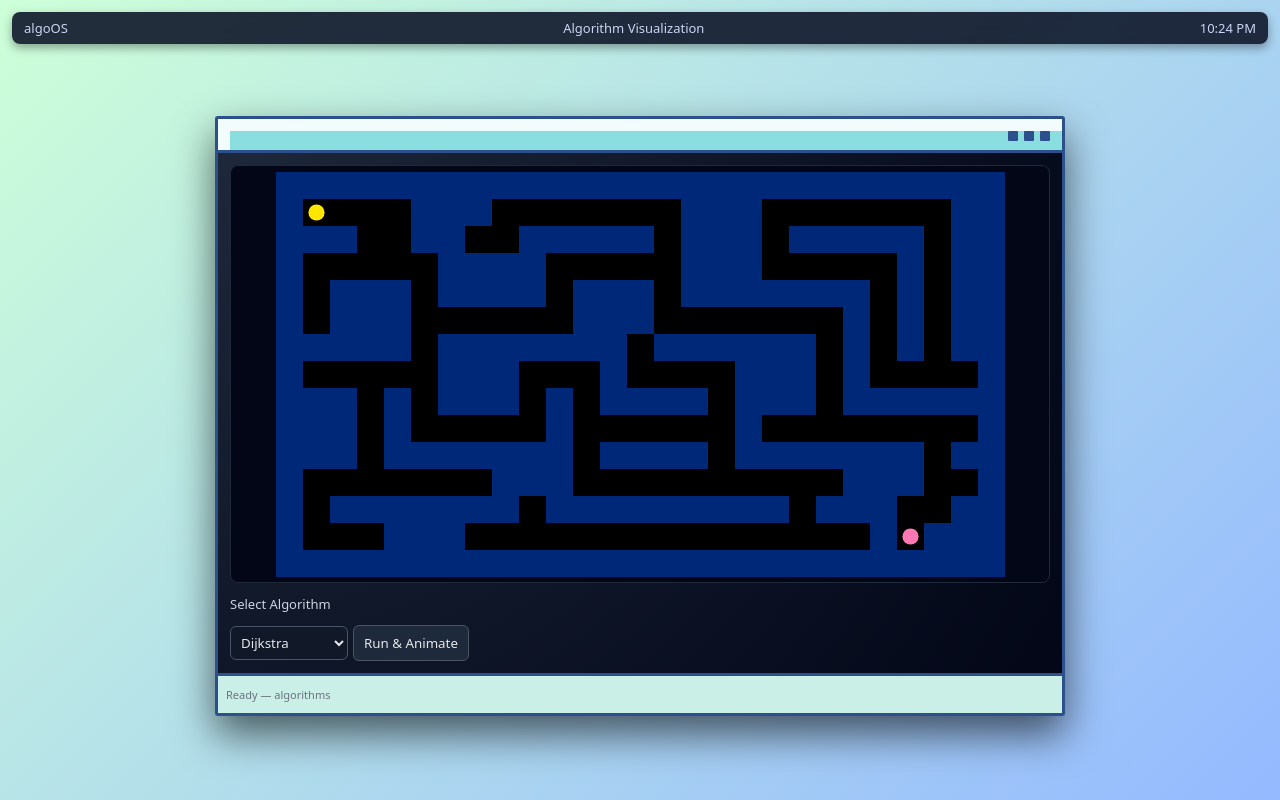
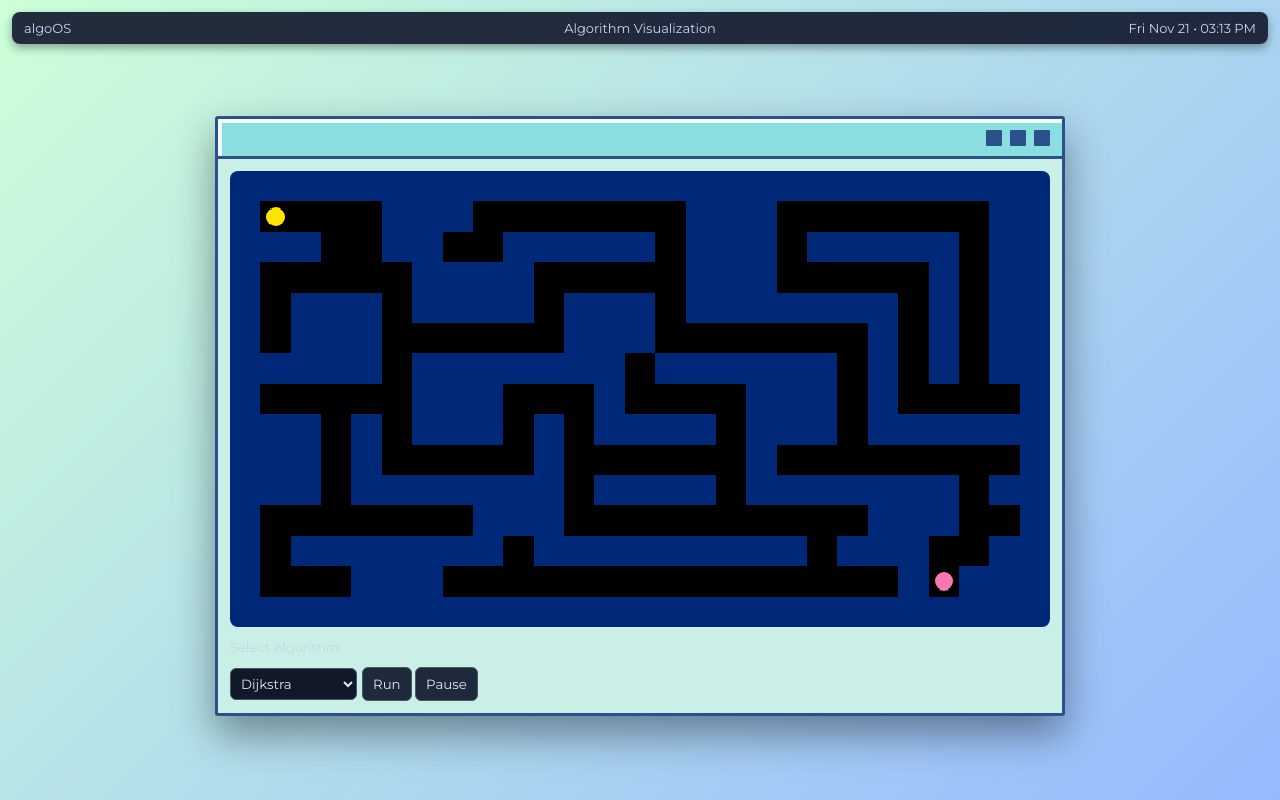
Before and after one commit to chlyn/COSC428_Project, a plain HTML site: page index.html in a window 1280 px wide. Drawn offline with Linux system fonts and the light colour scheme.

Commit message:
Clean up

```diff
--- a/index.html
+++ b/index.html
@@ -3,6 +3,7 @@
 <head>
   <meta charset="UTF-8" />
   <title>Algorithm Visualization Desktop</title>
+  <link href="https://fonts.googleapis.com/css2?family=Montserrat:wght@300;400;500;600;700&display=swap" rel="stylesheet">
   <link rel="stylesheet" href="style.css">
 </head>
 <body>
@@ -10,7 +11,7 @@
     <header class="desktop-bar">
       <div>algoOS</div>
       <div>Algorithm Visualization</div>
-      <div>10:24 PM</div>
+      <div id="datetime"></div>
     </header>
 
     <main class="desktop-main">
@@ -34,22 +35,19 @@
 
         <div class="controls">
             <label class="control-label">Select Algorithm</label>
-                <div class="controls-container2">
-                    <div class="algoselect-container">
+            <div class="controls-container">
+                  <div class="algoSelect-container">
                     <select id="algoSelect">
                       <option value="dijkstra">Dijkstra</option>
                       <option value="bellmanford">Bellman-Ford</option>
                     </select>
                   </div>
-                    <div class="runAlgoBtn-container">
-                        <button id="runAlgoBtn">Run & Animate</button>
+                  <div class="algoBtns-container">
+                    <button id="runBtn">Run</button>
+                    <button id="pauseBtn">Pause</button>
                   </div>
               </div>
             </div>
-        </div>
-
-        <div class="app-statusbar">
-          Ready — algorithms
         </div>
       </div>
     </main>
--- a/script.js
+++ b/script.js
@@ -2,7 +2,7 @@ const canvas = document.getElementById("graphCanvas");
 const container = document.getElementById("graph-container");
 const ctx = canvas.getContext("2d");
 
-const runBtn = document.getElementById("runAlgoBtn");
+const runBtn = document.getElementById("runBtn");
 
 let cellSize;
 let rows, cols;
@@ -60,9 +60,9 @@ function resizeCanvas() {
   canvas.width  = cellSize * cols;
   canvas.height = cellSize * rows;
 
-  // Match CSS size to drawing size
-  canvas.style.width  = canvas.width + "px";
-  canvas.style.height = canvas.height + "px";
+  // // Match CSS size to drawing size
+  // canvas.style.width  = canvas.width + "px";
+  // canvas.style.height = canvas.height + "px";
 
   drawMaze();
 }
@@ -177,3 +177,24 @@ runBtn.addEventListener("click", () => {
 // do not remove
 window.addEventListener("load", resizeCanvas);
 window.addEventListener("resize", resizeCanvas);
+
+// === DECKTOP DATE & TIME ===
+function updateDateTime() {
+  const now = new Date();
+
+  const weekday = now.toLocaleDateString("en-US", { weekday: "short" });
+  const month   = now.toLocaleDateString("en-US", { month: "short" });
+  const day     = now.getDate(); // numeric day, no comma
+  const time    = now.toLocaleTimeString([], {
+    hour: "2-digit",
+    minute: "2-digit"
+  });
+
+  // No commas anywhere
+  const formatted = `${weekday} ${month} ${day} • ${time}`;
+
+  document.getElementById("datetime").textContent = formatted;
+}
+
+updateDateTime();
+setInterval(updateDateTime, 1000);
--- a/style.css
+++ b/style.css
@@ -1,17 +1,18 @@
 :root {
+  --desktopbar-background: #CAEFE6;
+  --desktopbar-border: #2C508C;
   --window-border: #2C508C;
+  --window-content-background: #CAEFE6;
   --window-titlebar-buttons: #2C508C;
   --window-titlebar-background: #CAEFE6;
   --window-titlebar-highlights: #F2FCFC;
-  --window-surface-background: #1d283a;
-  --window-statusbar-background: #CAEFE6;
 }
 
 * {
   box-sizing: border-box;
   margin: 0;
   padding: 0;
-  font-family: system-ui, -apple-system, BlinkMacSystemFont, "Segoe UI";
+  font-family: 'Montserrat', sans-serif;
 }
 
 body {
@@ -31,10 +32,20 @@ body {
 }
 
 #graph-container {
-    flex: none;
-    width: 100%;
-    height: 400px;
-    max-height: 500px;
+  flex: 1;
+  width: 100%;
+  display: flex;
+  justify-content: center;
+  align-items: center;
+  border-radius: 8px;
+  overflow: hidden;
+  position: relative;
+}
+
+#graphCanvas {
+  width: 100%;
+  height: 100%;
+  image-rendering: pixelated;
 }
 
 .desktop-bar {
@@ -42,13 +53,20 @@ body {
   border-radius: 8px;
   background: rgba(15, 23, 42, 0.9);
   backdrop-filter: blur(6px);
-  display: flex;
+  display: grid;
+  grid-template-columns: 1fr auto 1fr;
   align-items: center;
-  justify-content: space-between;
   padding: 0 12px;
   color: #cbd5f5;
   font-size: 13px;
   box-shadow: 0 4px 10px rgba(0,0,0,0.35);
+}
+
+.desktop-bar > div:last-child {
+  justify-self: end;
+}
+.desktop-bar > div:first-child {
+  justify-self: start;
 }
 
 .desktop-main {
@@ -62,24 +80,33 @@ body {
 .app-window {
   width: min(850px, 100%);
   height: min(600px, 100%);
-  background: var(--window-surface-background);
+  background: var(--window-content-background);
   border-radius: 3px;
   border: 3px solid var(--window-border);
-  box-shadow: 0 18px 40px rgba(0,0,0,0.6);
+  box-shadow: 0 18px 40px rgba(0,0,0,0.40);
   display: flex;
   flex-direction: column;
   overflow: hidden;
 }
 
 .app-titlebar {
-  height: 34px;
+  height: 40px;
   background: #8BDEDF;
   border-bottom: 3px solid var(--window-border);
   display: flex;
   align-items: center;
-  padding: 0 12px 12px 0;
+  padding: 0 12px 14px 0;
   color: #9ca3af;
   position: relative;
+}
+
+.app-content {
+  flex: 1;
+  background: var(--window-content-background);
+  padding: 12px;
+  display: flex;
+  gap: 12px;
+  flex-direction: column;
 }
 
 .window-highlights {
@@ -95,7 +122,7 @@ body {
   top: 0;
   left: 0;
   width: 100%;
-  height: 12px;
+  height: 4px;
   background: var(--window-titlebar-highlights);
 }
 
@@ -103,7 +130,7 @@ body {
   position: absolute;
   top: 0;
   left: 0;
-  width: 12px;
+  width: 4px;
   height: 100%;
   background: var(--window-titlebar-highlights);
 }
@@ -112,13 +139,13 @@ body {
   position: relative;
   margin-left: auto;
   display: flex;
-  gap: 6px;
-  padding-top: 15px;
+  gap: 8px;
+  padding-top: 14px;
 }
 
 .window-btn {
-  width: 10px;
-  height: 10px;
+  width: 16px;
+  height: 16px;
   border-radius: 1px;
 }
 
@@ -130,54 +157,6 @@ body {
 }
 .window-btn.maximize {
   background: var(--window-titlebar-buttons);
-}
-
-.app-content {
-  flex: 1;
-  background: var(--window-titlebar-background);
-  padding: 12px;
-  display: flex;
-  flex-direction: column;
-}
-
-#graph-container {
-  flex: 1;
-  border-radius: 8px;
-  background: #020617;
-  border: 1px solid #1f2937;
-  position: relative;
-  overflow: hidden;
-  min-height: 350px;
-}
-
-.app-statusbar {
-  height: 40px;
-  background: var(--window-statusbar-background);
-  border-top: 3px solid var(--window-border);
-  color: #6b7280;
-  display: flex;
-  align-items: center;
-  padding-left: 8px;
-  font-size: 11px;
-}
-
-.app-content {
-  flex: 1;
-  background: radial-gradient(circle at top left, #1d283a, #020617);
-  padding: 12px;
-  display: flex;
-  gap: 12px;
-  flex-direction: column;
-}
-
-#graph-container {
-  flex: 1;
-  display: flex;
-  justify-content: center;
-  align-items: center;
-  background: #020617;
-  border-radius: 8px;
-  overflow: hidden;
 }
 
 .controls {
@@ -193,6 +172,18 @@ body {
   font-size: 13px;
 }
 
+.controls-container {
+  display: flex;
+  flex-direction: row;
+  gap: 5px;
+  align-items: center;
+  width: 300px;
+}
+
+.algoSelect-container {
+  display: flex;
+}
+
 #algoSelect {
   padding: 6px;
   border-radius: 6px;
@@ -206,7 +197,12 @@ body {
   border-color: #3b82f6;
 }
 
-#runAlgoBtn {
+.algoBtn-container {
+  gap: 12px;
+  display: flex;
+}
+
+#runBtn {
   padding: 8px 10px;
   border-radius: 6px;
   border: 1px solid #4b5563;
@@ -215,22 +211,19 @@ body {
   cursor: pointer;
 }
 
-#runAlgoBtn:hover {
+#runBtn:hover {
   background: #334155;
 }
 
-.runAlgoBtn-container{
-    display: flex;
+#pauseBtn {
+  padding: 8px 10px;
+  border-radius: 6px;
+  border: 1px solid #4b5563;
+  background: #1e293b;
+  color: #e5e7eb;
+  cursor: pointer;
 }
 
-.algoselect-container{
-    display: flex;
+#pauseBtn:hover {
+  background: #334155;
 }
-
-.controls-container2{
-    display: flex;
-    flex-direction: row;
-    gap: 5px;
-    align-items: center;
-    width: 300px;
-}
```
Lines whose indentation alone changed are shown as unchanged.
